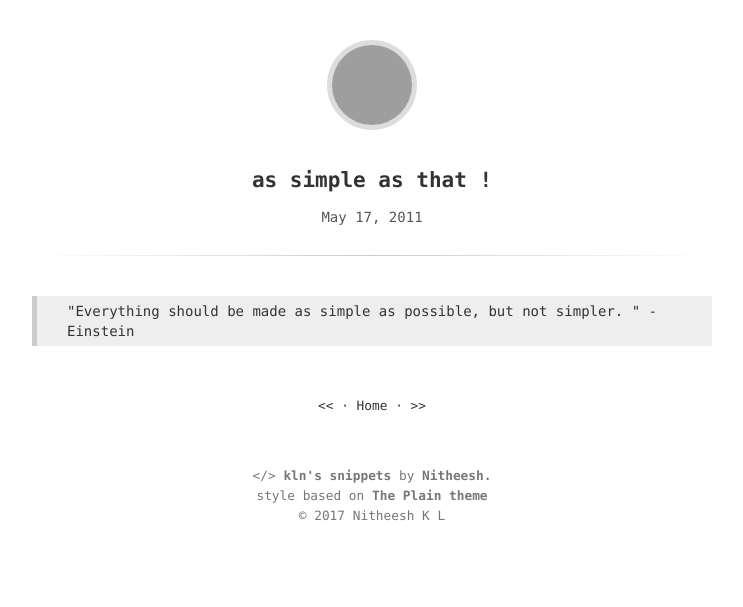
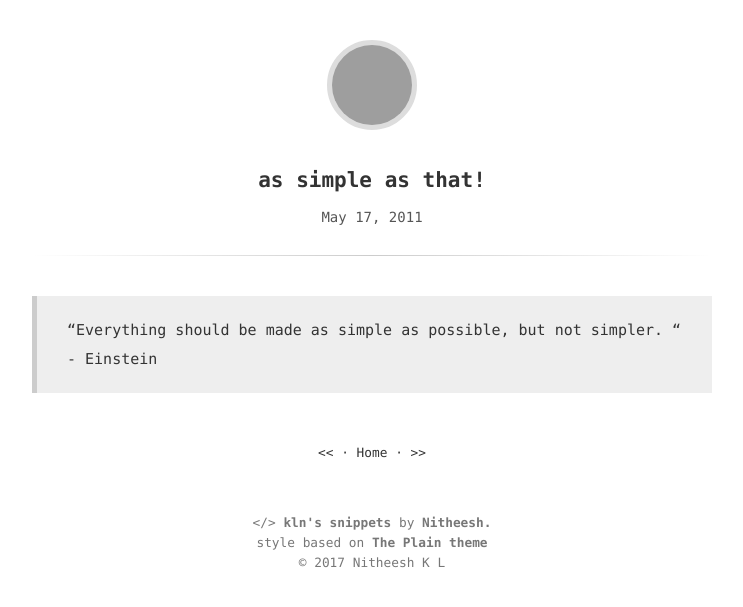
Before and after one commit to nitheeshkl/nitheeshkl.github.io, a Jekyll site: the page built from _posts/2011-05-16-everything-should-be-made-as-simple-as-possible.markdown, in a window 1280 px wide. Shown: the top 607 px of the page, without its empty margins (268-1011 px from the left). Built offline with Jekyll 4.4.1, drawn with Linux system fonts in a browser that asks for light colours; grey boxes are pictures that could not be loaded.

```diff
--- a/_posts/2011-05-16-everything-should-be-made-as-simple-as-possible.markdown
+++ b/_posts/2011-05-16-everything-should-be-made-as-simple-as-possible.markdown
@@ -5,10 +5,10 @@ date: 2011-05-16 19:50:00+00:00
 layout: post
 link: https://klnitheesh.wordpress.com/2011/05/16/everything-should-be-made-as-simple-as-possible/
 slug: everything-should-be-made-as-simple-as-possible
-title: as simple as that !
+title: as simple as that!
 wordpress_id: 76
 post_format:
 - Quote
 ---
 
-<blockquote>"Everything should be made as simple as possible, but not simpler. " - Einstein</blockquote>
+> "Everything should be made as simple as possible, but not simpler. " - Einstein
```
